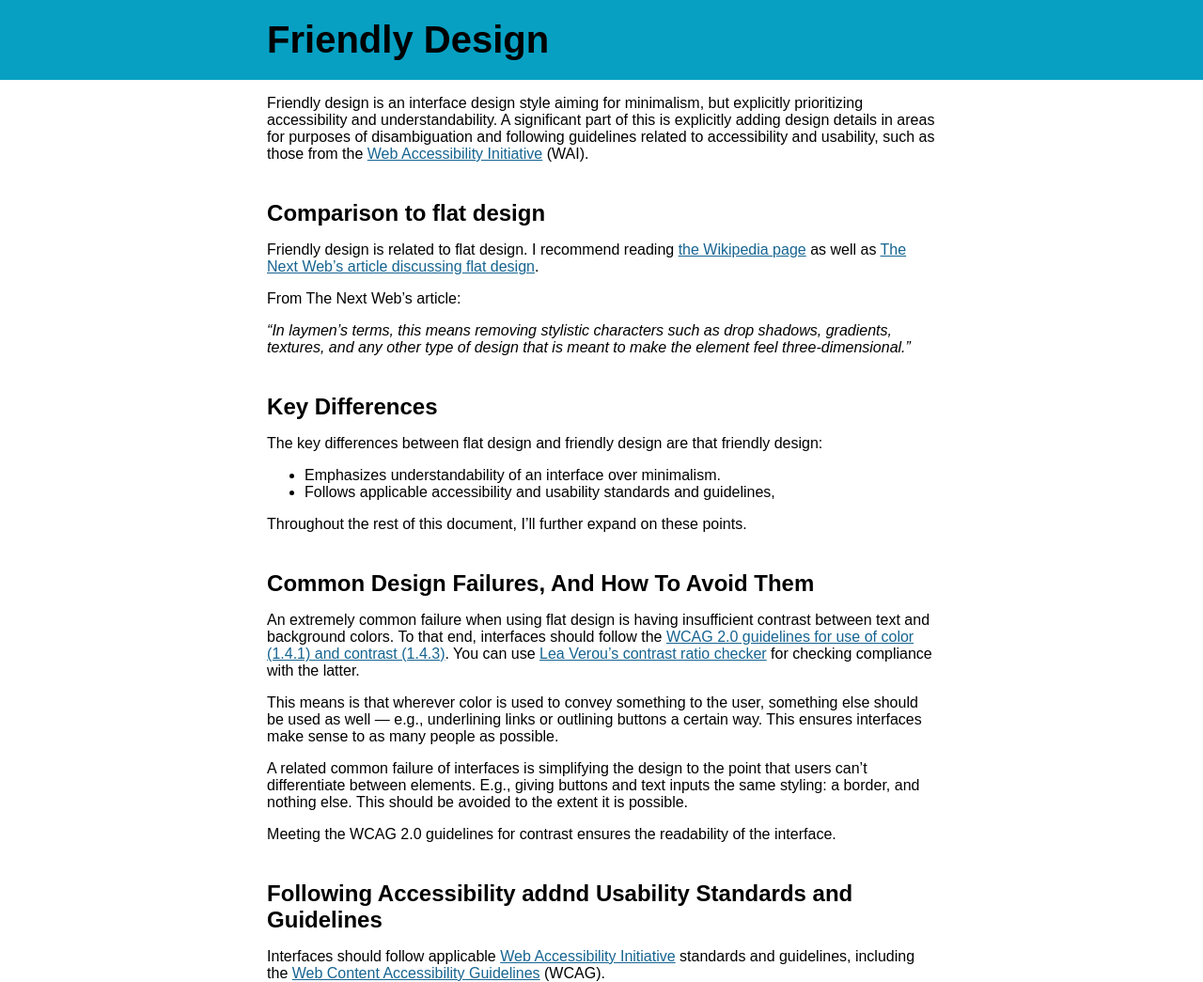
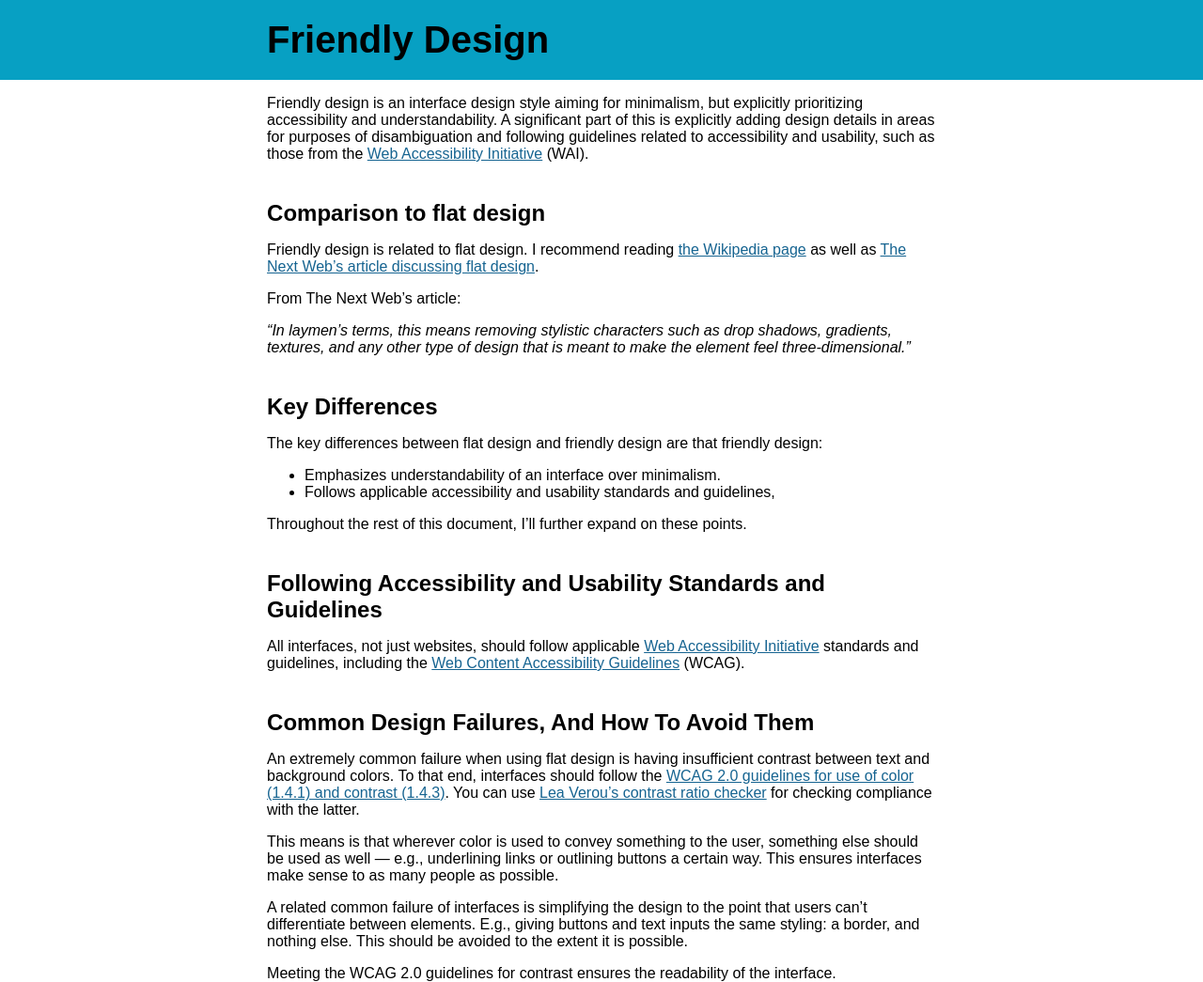
Before and after one commit to duckinator/friendly-design.github.io, a Jekyll site: the page built from index.markdown, in a window 1280 px wide. Shown: the whole page at 94% size. Built offline with Jekyll 4.4.1, drawn with Linux system fonts in a browser that asks for light colours; part of the change alters nothing that is shown.

Commit message:
Move section.

```diff
--- a/index.markdown
+++ b/index.markdown
@@ -31,6 +31,13 @@ friendly design:
 
 Throughout the rest of this document, I'll further expand on these points.
 
+## Following Accessibility and Usability Standards and Guidelines
+
+All interfaces, not just websites, should follow applicable
+[Web Accessibility Initiative](https://en.wikipedia.org/wiki/Web_Accessibility_Initiative)
+standards and guidelines, including the [Web Content Accessibility Guidelines](https://en.wikipedia.org/wiki/Web_Content_Accessibility_Guidelines)
+(WCAG).
+
 ## Common Design Failures, And How To Avoid Them
 
 An extremely common failure when using flat design is having insufficient
@@ -53,10 +60,3 @@ nothing else. This should be avoided to the extent it is possible.
 
 Meeting the WCAG 2.0 guidelines for contrast ensures the readability
 of the interface.
-
-## Following Accessibility addnd Usability Standards and Guidelines
-
-Interfaces should follow applicable
-[Web Accessibility Initiative](https://en.wikipedia.org/wiki/Web_Accessibility_Initiative)
-standards and guidelines, including the [Web Content Accessibility Guidelines](https://en.wikipedia.org/wiki/Web_Content_Accessibility_Guidelines)
-(WCAG).
```
